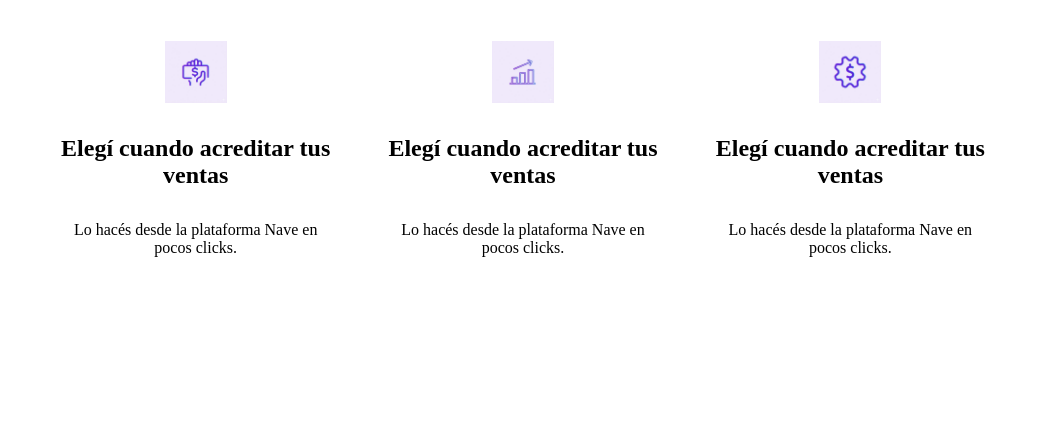
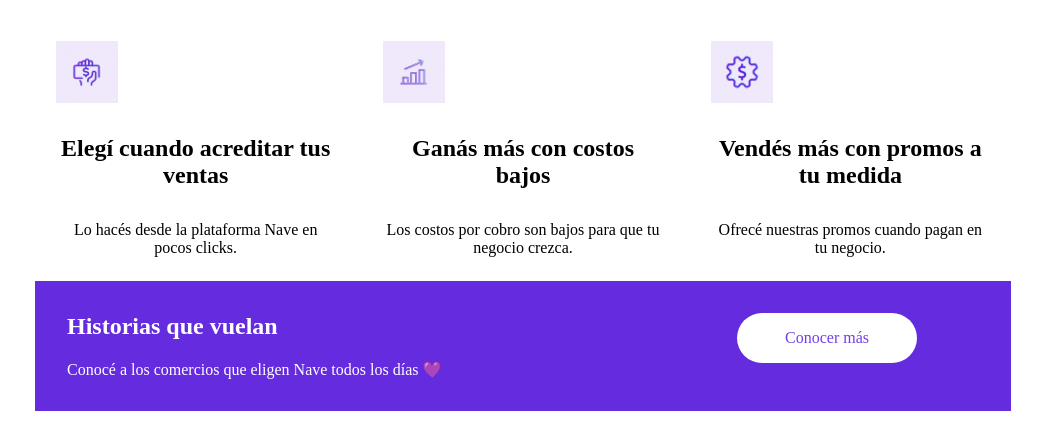
Before and after one commit to Streppetti/TPN1, a website: page index.html in a window 1280 px wide. Shown: the part 688-1119 px from the top of the page, without its empty margins (117-1162 px from the left). Before the commit the page ends 989 px from the top, so only its background shows below. Drawn offline with nearby package versions, Linux system fonts and the light colour scheme.

Commit message:
Finish-Bloque4

```diff
--- a/index.html
+++ b/index.html
@@ -82,20 +82,24 @@
                 class="welcome__list-items-ganancia"
                 src="./Media/ganancia.jpg"
               />
-              <h2>Elegí cuando acreditar tus ventas</h2>
-              <p>Lo hacés desde la plataforma Nave en pocos clicks.</p>
+              <h2>Ganás más con costos bajos</h2>
+              <p>Los costos por cobro son bajos para que tu negocio crezca.</p>
             </li>
             <li>
               <img class="welcome__list-items-venta" src="./Media/venta.jpg" />
-              <h2>Elegí cuando acreditar tus ventas</h2>
-              <p>Lo hacés desde la plataforma Nave en pocos clicks.</p>
+              <h2>Vendés más con promos a tu medida</h2>
+              <p>Ofrecé nuestras promos cuando pagan en tu negocio.</p>
             </li>
           </ul>
         </div>
-        <div>
-          <h2></h2>
-          <span></span>
-          <a></a>
+        <div class="welcome__footer">
+          <div class="welcome__footer-content">
+            <h2 class="welcome__footer-title">Historias que vuelan</h2>
+            <span class="welcome__footer-subtitle">
+              Conocé a los comercios que eligen Nave todos los días 💜
+            </span>
+          </div>
+          <a class="welcome__footer-button" href="#">Conocer más</a>
         </div>
       </section>
     </main>
--- a/style.css
+++ b/style.css
@@ -269,10 +269,9 @@ header {
   padding-left: 0;
 }
 
-.welcome__list-items li{
+.welcome__list-items li {
   display: flex;
   flex-direction: column;
-  align-items: center;
   text-align: center;
   border-radius: 12px;
   padding: 24px;
@@ -297,3 +296,40 @@ header {
   display: flex;
   align-content: flex-start;
 }
+
+.welcome__footer {
+  width: 976px;
+  display: flex;
+  flex-direction: row;
+  padding: 32px;
+  background-color: var(--color__violet-600);
+}
+
+.welcome__footer-content {
+  display: flex;
+  flex-direction: column;
+  width: 670px;
+  gap: 20px;
+}
+
+.welcome__footer-title {
+  color: white;
+}
+
+.welcome__footer-subtitle {
+  color: white;
+}
+
+.welcome__footer-button {
+  text-decoration: none;
+  color: var(--color__violet-700);
+  width: 180px;
+  height: 50px;
+  background-color: white;
+  display: flex;
+  align-items: center;
+  justify-content: center;
+  border-radius: 50px;
+  padding: 10px 32px;
+  font-weight: 600px;
+}
```
